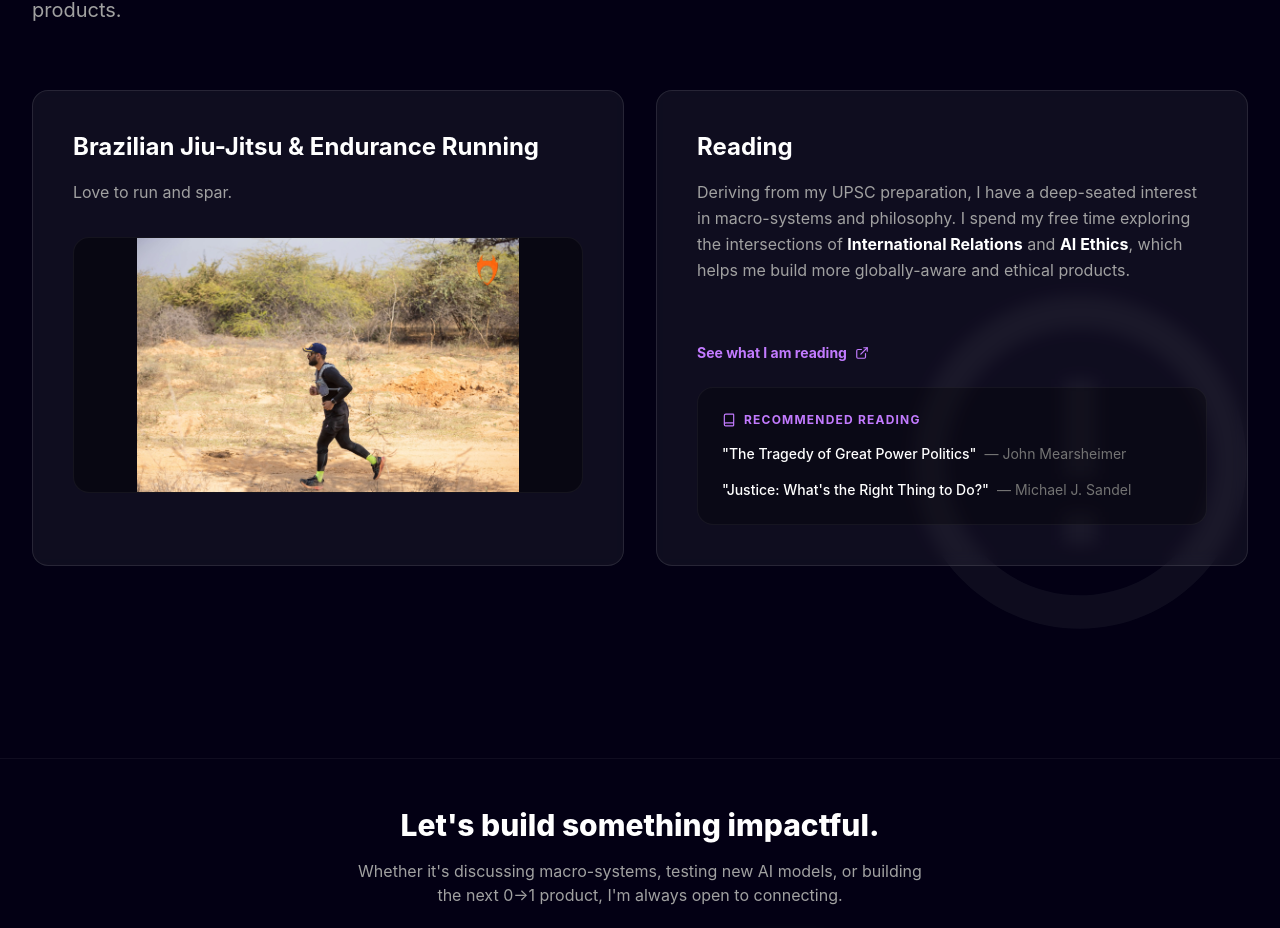
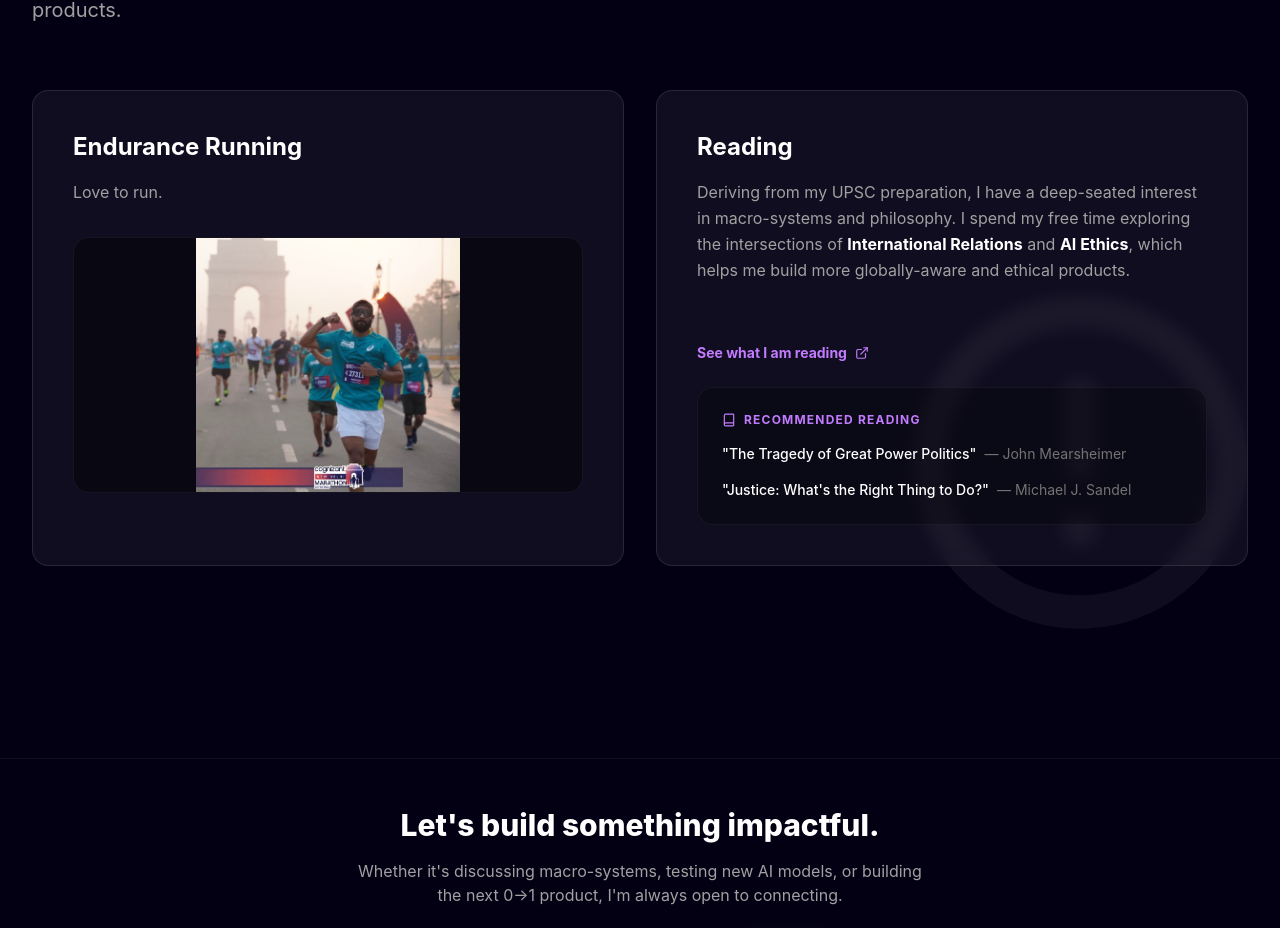
Before and after one commit to Archiev19/Archiev19.github.io, a React (Vite) app: page / in a window 1280 px wide. Shown: the part 6418-7346 px from the top of the page. Built offline with nearby package versions, Linux system fonts and the light colour scheme.

Commit message:
Refine: Remove BJJ from hobbies section

```diff
--- a/src/data/portfolio.js
+++ b/src/data/portfolio.js
@@ -173,10 +173,9 @@ export const humanLayerData = {
     intro: "Something which you might find me doing when I am not building products.",
     interests: [
         {
-            title: "Brazilian Jiu-Jitsu & Endurance Running",
-            description: "Love to run and spar.",
+            title: "Endurance Running",
+            description: "Love to run.",
             images: [
-                "/assets/bjj.jpg",
                 "/assets/run1.jpg",
                 "/assets/run2.jpg",
                 "/assets/run3.jpg",
```
